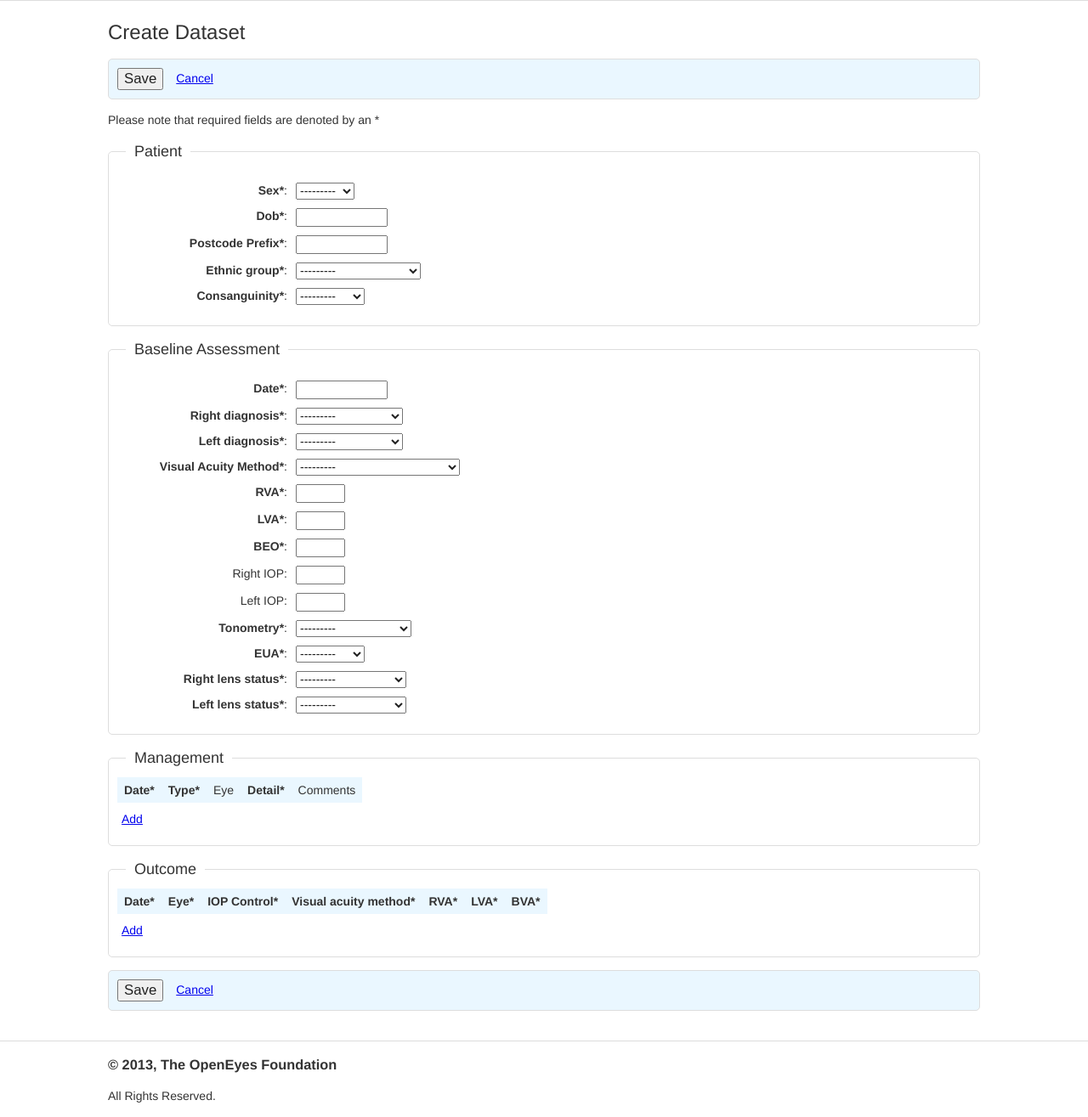
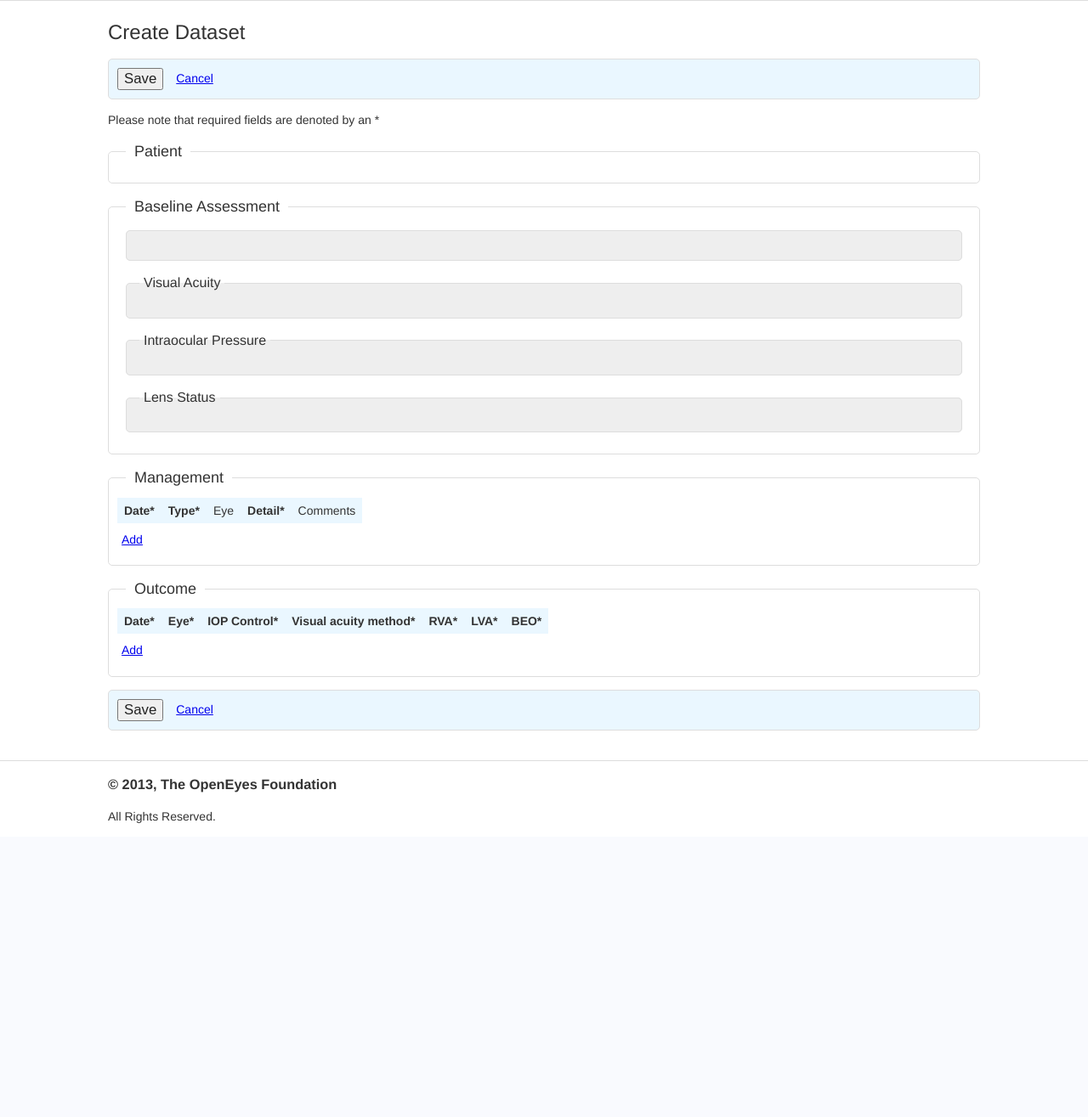
Before and after one commit to openeyes/anonymeyes, a Django app: page /anonymeyes/create/ in a window 1280 px wide. Shown: the part 83-1398 px from the top of the page at 85% size. After the commit the page ends 1052 px from the top, so only its background shows below. Run offline with Django 3.2, Linux system fonts and the light colour scheme; a user stored in the database is signed in; tables that the repository leaves empty hold one stand-in row (values such as "Sample post"); parts of the project's set-up code (start-up, migrations or seed data) failed here and were passed over; some libraries are stand-ins or nearby versions.

Commit message:
Autoselection of VA scale based on method BetterForms

```diff
--- a/cgrn/apps/anonymeyes/forms.py
+++ b/cgrn/apps/anonymeyes/forms.py
@@ -5,7 +5,8 @@ from django.template.loader import get_template
 from django.template import Context
 from django.conf import settings
 from captcha.fields import ReCaptchaField
-from apps.anonymeyes.models import Patient, Management, Outcome
+from apps.anonymeyes.models import Patient, Management, Outcome, VisualAcuityReading, VisualAcuityMethod
+from form_utils.forms import BetterModelForm
 
 class ContactForm(forms.Form):
     name = forms.CharField()
@@ -21,46 +22,67 @@ class ContactForm(forms.Form):
 class CaptchaContactForm(ContactForm):
     captcha = ReCaptchaField()
 
-class PatientForm(forms.ModelForm):
+class PatientForm(BetterModelForm):
     class Meta:
         model = Patient
-        fields = ('sex', 'dob', 'postcode', 'ethnic_group', 'consanguinity')
+        fieldsets = [
+                     ('patient', {
+                                  'fields': [ 'sex', 'dob', 'postcode', 'ethnic_group', 'consanguinity', ],
+                                  }),
+                     ('baseline', {
+                                   'fields': [ 'visual_acuity_date', 'diagnosis_right', 'diagnosis_left', ],
+                                   }),
+                     ('visual_acuity', {
+                                   'fields': [ 'visual_acuity_method', 'visual_acuity_right', 'visual_acuity_left', 'visual_acuity_both', ],
+                                   }),
+                     ('iop', {
+                                   'fields': [ 'iop_right', 'iop_left', 'tonometry', 'eua', ],
+                                   }),
+                     ('lens', {
+                                   'fields': [ 'lens_status_right', 'lens_extraction_date_right',
+                                              'lens_status_left', 'lens_extraction_date_left', ],
+                                   }),
+                     ]
         widgets = {
                    'postcode': forms.TextInput(attrs={'size':'10'}),
-                   'dob': forms.DateInput(attrs={'class':'datepicker past'})
-        }
-
-class PatientBaselineForm(forms.ModelForm):
-    class Meta:
-        model = Patient
-        fields = ('visual_acuity_date', 'diagnosis_right', 'diagnosis_left',
-                  'visual_acuity_method', 'visual_acuity_right', 'visual_acuity_left', 'visual_acuity_both',
-                  'iop_right', 'iop_left', 'tonometry', 'eua',
-                  'lens_status_right', 'lens_extraction_date_right',
-                  'lens_status_left', 'lens_extraction_date_left'
-                  )
-        widgets = {
+                   'dob': forms.DateInput(attrs={'class':'datepicker past'}),
                    'lens_extraction_date_right': forms.DateInput(attrs={'class':'datepicker past'}),
                    'lens_extraction_date_left': forms.DateInput(attrs={'class':'datepicker past'}),
                    'visual_acuity_date': forms.DateInput(attrs={'class':'datepicker past'}),
-                   'visual_acuity_right': forms.TextInput(attrs={'class': 'small', 'size':'10'}),
-                   'visual_acuity_left': forms.TextInput(attrs={'class': 'small', 'size':'10'}),
-                   'visual_acuity_both': forms.TextInput(attrs={'class': 'small', 'size':'10'}),
+                   'visual_acuity_right': forms.Select(attrs={'class':'visualacuity'}),
+                   'visual_acuity_left': forms.Select(attrs={'class':'visualacuity'}),
+                   'visual_acuity_both': forms.Select(attrs={'class':'visualacuity'}),
                    'iop_right': forms.TextInput(attrs={'class': 'small', 'size':'10'}),
-                   'iop_left': forms.TextInput(attrs={'class': 'small', 'size':'10'})
+                   'iop_left': forms.TextInput(attrs={'class': 'small', 'size':'10'}),
         }
+    def __init__(self, *args, **kwargs):
+        super(PatientForm, self).__init__(*args, **kwargs)
+
+        # Filter VisualAcuityReading choices depending upon selected method
+        method_id=self.is_bound and self.data['visual_acuity_method'] \
+            or 'visual_acuity_method' in self.initial and self.initial['visual_acuity_method']
+        if method_id:
+            scale_id=VisualAcuityMethod.objects.get(pk=method_id).scale_id
+            filtered=VisualAcuityReading.objects.filter(scale_id=scale_id)
+        else:
+            filtered=VisualAcuityReading.objects.none()
+        self.fields['visual_acuity_left'].queryset=filtered
+        self.fields['visual_acuity_right'].queryset=filtered
+        self.fields['visual_acuity_both'].queryset=filtered
+
     def clean_lens_extraction_date_right(self):
         lens_extraction_date_right = self.cleaned_data.get('lens_extraction_date_right')
         lens_status_right = self.cleaned_data.get('lens_status_right')
         if lens_status_right and lens_status_right.name != 'Aphakia' and lens_status_right.name != 'Pseudophakia':
             return None
         return lens_extraction_date_right
+
     def clean_lens_extraction_date_left(self):
         lens_extraction_date_left = self.cleaned_data.get('lens_extraction_date_left')
         lens_status_left = self.cleaned_data.get('lens_status_left')
         if lens_status_left and lens_status_left.name != 'Aphakia' and lens_status_left.name != 'Pseudophakia':
             return None
-        return lens_extraction_date_right
+        return lens_extraction_date_left
 
 class PatientManagementForm(forms.ModelForm):
     class Meta:
--- a/cgrn/apps/anonymeyes/templates/anonymeyes/patient_form.html
+++ b/cgrn/apps/anonymeyes/templates/anonymeyes/patient_form.html
@@ -19,6 +19,7 @@
 			</ul>
 		</div>
 		<p>Please note that required fields are denoted by an *</p>
+
 		<fieldset>
 			<legend>Patient</legend>
 			<ul>
@@ -33,25 +34,65 @@
 					<div class="data read-only">{{ patient.uuid }}</div>
 				</li>
 				{% endif %}
- 				{% for field in form %}
-				<li{% if field.errors %} class="error"{% endif %}>
-					<label for="{{ field.auto_id }}"{% if field.field.required %} class="required"{% endif %}><span>{{ field.label }}</span>:</label>
+ 				{% for field in form.fieldsets.patient %}
+					<li {{ field.row_attrs }}>
+						<label for="{{ field.auto_id }}"{% if field.errors %} class="error"{% endif %} ><span>{{ field.label }}</span>:</label>
 						{{ field }} <span>{{ field.errors }}</span>
 					</li>
 				{% endfor %}
 			</ul>
 		</fieldset>
+
 		<fieldset>
 			<legend>Baseline Assessment</legend>
+			<fieldset>
 				<ul>
- 				{% for field in baseline_form %}
-				<li{% if field.errors %} class="error"{% endif %}>
-					<label for="{{ field.auto_id }}"{% if field.field.required %} class="required"{% endif %}><span>{{ field.label }}</span>:</label>
+	 				{% for field in form.fieldsets.baseline %}
+					<li {{ field.row_attrs }}>
+						<label for="{{ field.auto_id }}"{% if field.errors %} class="error"{% endif %} ><span>{{ field.label }}</span>:</label>
 						{{ field }} <span>{{ field.errors }}</span>
 					</li>
 					{% endfor %}
 				</ul>
 			</fieldset>
+
+			<fieldset>
+				<legend>Visual Acuity</legend>
+				<ul>
+	 				{% for field in form.fieldsets.visual_acuity %}
+					<li {{ field.row_attrs }}>
+						<label for="{{ field.auto_id }}"{% if field.errors %} class="error"{% endif %} ><span>{{ field.label }}</span>:</label>
+						{{ field }} <span>{{ field.errors }}</span>
+					</li>
+					{% endfor %}
+				</ul>
+			</fieldset>
+
+			<fieldset>
+				<legend>Intraocular Pressure</legend>
+				<ul>
+	 				{% for field in form.fieldsets.iop %}
+					<li {{ field.row_attrs }}>
+						<label for="{{ field.auto_id }}"{% if field.errors %} class="error"{% endif %} ><span>{{ field.label }}</span>:</label>
+						{{ field }} <span>{{ field.errors }}</span>
+					</li>
+					{% endfor %}
+				</ul>
+			</fieldset>
+
+			<fieldset>
+				<legend>Lens Status</legend>
+				<ul>
+	 				{% for field in form.fieldsets.lens %}
+					<li {{ field.row_attrs }}>
+						<label for="{{ field.auto_id }}"{% if field.errors %} class="error"{% endif %} ><span>{{ field.label }}</span>:</label>
+						{{ field }} <span>{{ field.errors }}</span>
+					</li>
+					{% endfor %}
+				</ul>
+			</fieldset>
+		</fieldset>
+
 		{% for formset_name, formset in formsets.items %}
 		<fieldset>
 			<legend>{{ formset_name }}</legend>
@@ -76,11 +117,13 @@
 			</table>
 		</fieldset>
 		{% endfor %}
+
 		<div class="actions clearfix">
 			<ul>
 				<li><input type="submit" value="Save" /></li>
 				<li><a href="{% if patient.uuid %}{% url detail patient.id %}{% else %}{% url list %}{% endif %}">Cancel</a></li>
 			</ul>
 		</div>
+
 	</form>
 {% endblock %}
--- /dev/null
+++ b/cgrn/apps/anonymeyes/templates/anonymeyes/visual_acuity_readings.html
@@ -0,0 +1,3 @@
+{% for reading in readings %}
+<option value="{{ reading.id }}"{% if reading.id == selected %} selected="selected"{% endif %}>{{ reading.name }}</option>
+{% endfor %}
--- a/cgrn/apps/anonymeyes/urls.py
+++ b/cgrn/apps/anonymeyes/urls.py
@@ -13,4 +13,5 @@ urlpatterns = patterns('apps.anonymeyes.views',
                        url(r'^update/(?P<pk>\d+)/$', PatientUpdateView.as_view(), name='update'),
                        url(r'^wizard/(?P<step>.+)/$', 'wizard', name='wizard_step'),
                        url(r'^wizard/$', 'wizard', name='wizard'),
+                       url(r'^visualacuityreadings/(?P<method_pk>\d+)/$', VisualAcuityReadingsView.as_view()),
 )
--- a/cgrn/apps/anonymeyes/views.py
+++ b/cgrn/apps/anonymeyes/views.py
@@ -3,13 +3,14 @@ from django.shortcuts import render
 from django.core.urlresolvers import reverse
 from django.contrib.auth.decorators import login_required
 from django.contrib.formtools.wizard.views import NamedUrlSessionWizardView
-from django.http import HttpResponseRedirect
+from django.http import HttpResponseRedirect, HttpResponse
 from django.forms.models import construct_instance
-from django.views.generic import TemplateView, ListView, DetailView, UpdateView, CreateView, FormView, DeleteView
+from django.views.generic import View, TemplateView, ListView, DetailView, UpdateView, CreateView, FormView, DeleteView
+from django.utils import simplejson as json
 from django.utils.decorators import method_decorator
 from apps.anonymeyes.admin import PatientAdminForm
 from apps.anonymeyes.forms import *
-from apps.anonymeyes.models import Patient, Management
+from apps.anonymeyes.models import Patient, Management, VisualAcuityReading
 
 class IndexView(TemplateView):
     template_name='anonymeyes/index.html'
@@ -83,11 +84,9 @@ class PatientCreateView(CreateView):
         form.instance.created_by = self.request.user
         form.instance.updated_by = self.request.user
         context = self.get_context_data()
-        baseline_form = context['baseline_form']
         management_formset = context['formsets']['Management']
         outcome_formset = context['formsets']['Outcome']
-        if baseline_form.is_valid() and management_formset.is_valid() and outcome_formset.is_valid():
-            form.instance = construct_instance(baseline_form, form.instance)
+        if management_formset.is_valid() and outcome_formset.is_valid():
             response = super(PatientCreateView, self).form_valid(form)
             management_formset.instance = self.object
             for management_instance in management_formset.save(commit=False):
@@ -105,10 +104,6 @@ class PatientCreateView(CreateView):
 
     def get_context_data(self, **kwargs):
         context = super(PatientCreateView, self).get_context_data(**kwargs)
-        if self.request.POST:
-            context['baseline_form'] = PatientBaselineForm(self.request.POST)
-        else:
-            context['baseline_form'] = PatientBaselineForm()
         if 'formsets' not in context:
             context['formsets'] = collections.OrderedDict()
         if self.request.POST:
@@ -132,11 +127,9 @@ class PatientUpdateView(UpdateView):
     def form_valid(self, form):
         form.instance.updated_by = self.request.user
         context = self.get_context_data()
-        baseline_form = context['baseline_form']
         management_formset = context['formsets']['Management']
         outcome_formset = context['formsets']['Outcome']
-        if baseline_form.is_valid() and management_formset.is_valid() and outcome_formset.is_valid():
-            form.instance = construct_instance(baseline_form, form.instance)
+        if management_formset.is_valid() and outcome_formset.is_valid():
             management_formset.instance = self.object
             for management_instance in management_formset.save(commit=False):
                 management_instance.updated_by = self.request.user
@@ -152,10 +145,6 @@ class PatientUpdateView(UpdateView):
 
     def get_context_data(self, **kwargs):
         context = super(PatientUpdateView, self).get_context_data(**kwargs)
-        if self.request.POST:
-            context['baseline_form'] = PatientBaselineForm(self.request.POST, instance=self.object)
-        else:
-            context['baseline_form'] = PatientBaselineForm(instance=self.object)
         if 'formsets' not in context:
             context['formsets'] = collections.OrderedDict()
         if self.request.POST:
@@ -165,6 +154,16 @@ class PatientUpdateView(UpdateView):
             context['formsets']['Management'] = PatientUpdateManagementFormSet(instance=self.object)
             context['formsets']['Outcome'] = PatientUpdateOutcomeFormSet(instance=self.object)
         return context
+
+class VisualAcuityReadingsView(TemplateView):
+    template_name='anonymeyes/visual_acuity_readings.html'
+
+    def get_context_data(self, **kwargs):
+        context = super(VisualAcuityReadingsView, self).get_context_data(**kwargs)
+        #current_reading_id=(self.request.GET.get('reading_pk')) and int(self.request.GET.get('reading_pk')) or None
+        context['readings'] = VisualAcuityMethod.objects.get(pk=int(self.kwargs.get('method_pk'))).scale.readings.all()
+        return context
+
 
 class PatientListView(ListView):
      context_object_name='patients'
--- a/cgrn/assets/css/cgrn.css
+++ b/cgrn/assets/css/cgrn.css
@@ -101,8 +101,20 @@ form fieldset {
 
 form fieldset legend {
 	padding: 0 10px;
-	margin-left: 10px;
+	margin: 0 0 -10px 10px;
 	font-size: 18px;
+}
+
+form fieldset fieldset {
+	background: #eee;
+	margin: 15px 10px;
+	position: relative;
+}
+
+form fieldset fieldset legend {
+	font-size: 16px;
+	padding: 0 5px;
+	margin: 0 0 -5px 5px;
 }
 
 form fieldset p {
@@ -139,17 +151,21 @@ form label,form .label {
 	padding-right: 10px;
 }
 
-form label.required span,
+.inline_form {
+	margin: 10px 0;
+}
+
+form .required label span,
 .inline_form th.required span {
 	font-weight: bold;
 }
 
-form label.required span:after,
+form .required label span:after,
 .inline_form th.required span:after {
 	content: "*";
 }
 
-form .error label {
+form label.error {
 	color: #f00;
 }
 
@@ -242,7 +258,7 @@ form input.small {
 .data-section {
 	border: 1px solid #ddd;
 	border-radius: 5px;
-	padding: 20px 10px 10px;
+	padding: 10px 10px 10px;
 	margin: 30px 0;
 	position: relative;
 }
@@ -259,6 +275,10 @@ form input.small {
 
 .data-section p {
 	margin: 10px 5px;
+}
+
+.data-section table {
+	margin: 10px 0;
 }
 
 dl {
--- a/cgrn/assets/js/main.js
+++ b/cgrn/assets/js/main.js
@@ -1,6 +1,18 @@
 var asInitVals = new Array();
 
 $(document).ready(function() {
+
+	// Visual Acuity scale changes
+	$('#id_visual_acuity_method').change(function() {
+		var empty_option = $('select.visualacuity option[value=""]').first();
+		$.ajax({
+			url: '/anonymeyes/visualacuityreadings/'+$(this).val()+'/',
+			success: function(data) {
+				$('select.visualacuity').html(empty_option.clone()).append(data)
+				$('select.visualacuity').val('');
+			},
+		});
+	});
 
 	// Datatables
 	var datasets = $('#datasets').dataTable({
--- a/cgrn/settings.py
+++ b/cgrn/settings.py
@@ -189,6 +189,7 @@ THIRD_PARTY_APPS = (
     'captcha',
 
     'csvimport',
+    'form_utils',
 )
 
 LOCAL_APPS = (
```
Also changed, not shown: cgrn/apps/anonymeyes/models.py (+6 -6 lines), cgrn/apps/anonymeyes/templates/anonymeyes/patient_detail.html (+8 -4 lines), cgrn/apps/anonymeyes/migrations/0016_auto__chg_field_patient_visual_acuity_both__chg_field_patient_visual_a.py (added). Lines whose indentation alone changed are shown as unchanged.
